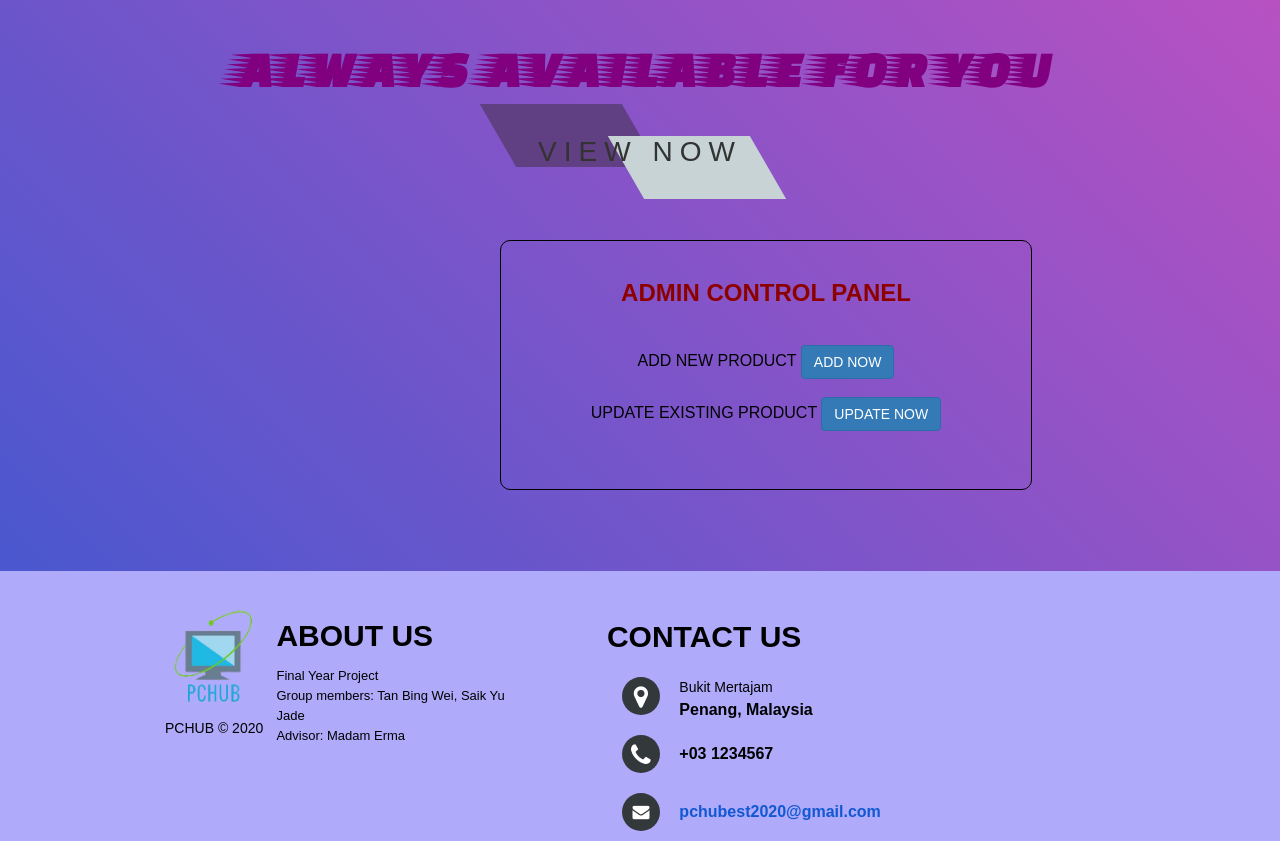
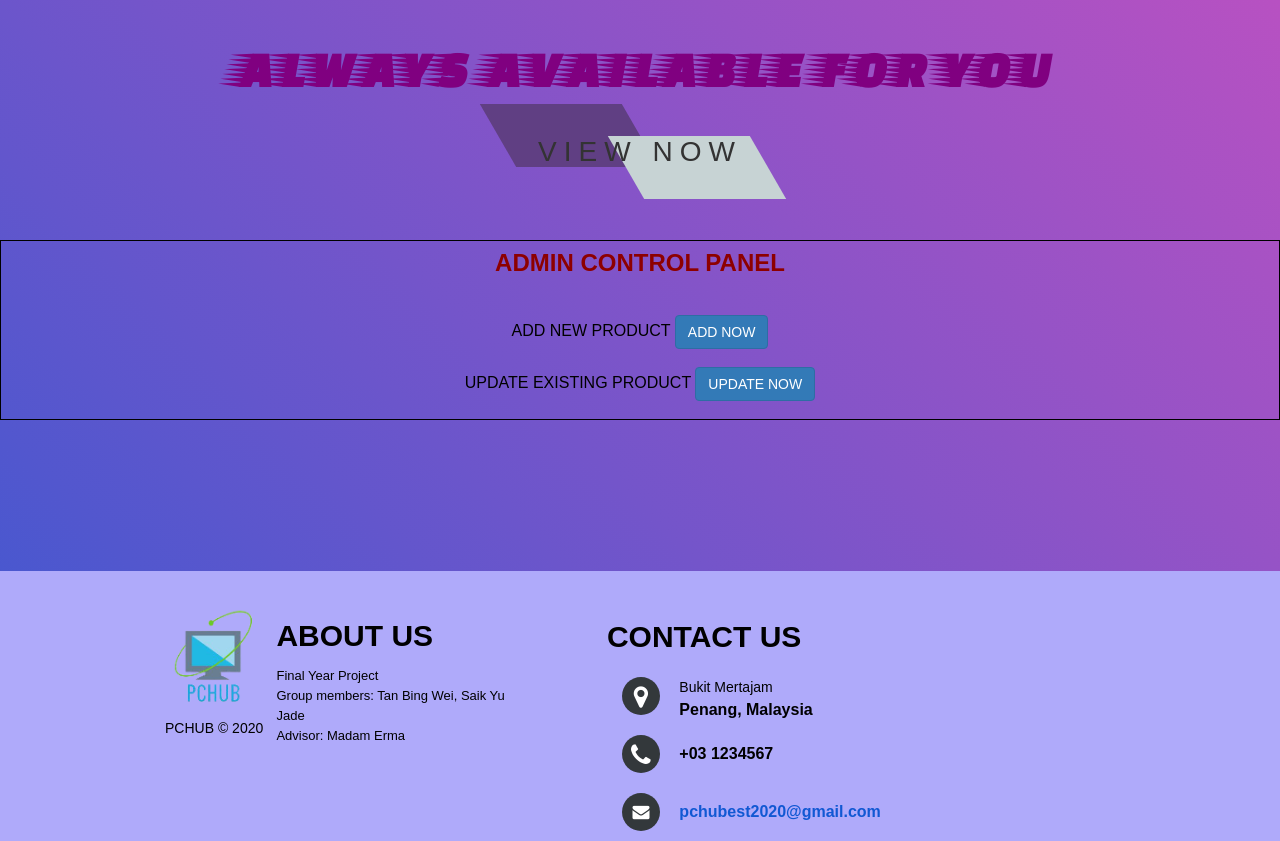
Before and after one commit to yujade01/FYP-PROJECT, a PHP site: page /welcome.php in a window 1280 px wide; the page is wider, and only the part inside the window is pictured. Shown: the part 281-1122 px from the top of that part. Run offline with PHP 8.4, Linux system fonts and the light colour scheme; the visitor is signed in with stand-in values (Sample User, id 1); data that the repository does not hold is empty; some libraries are stand-ins or nearby versions; some web fonts are replaced.

Commit message:
admin panel edit

```diff
--- a/welcome.php
+++ b/welcome.php
@@ -18,13 +18,8 @@
         }
 
 
-        .container-admin{
-            width: 450px;
-            border-radius: 10px;
-            overflow: hidden;
-            justify-content: space-between;
-            padding: 40px;
-            margin-left: 500px;
+          .container-admin{
+            padding-top: 10px;
             border: 1px solid black;
         }
 
```
